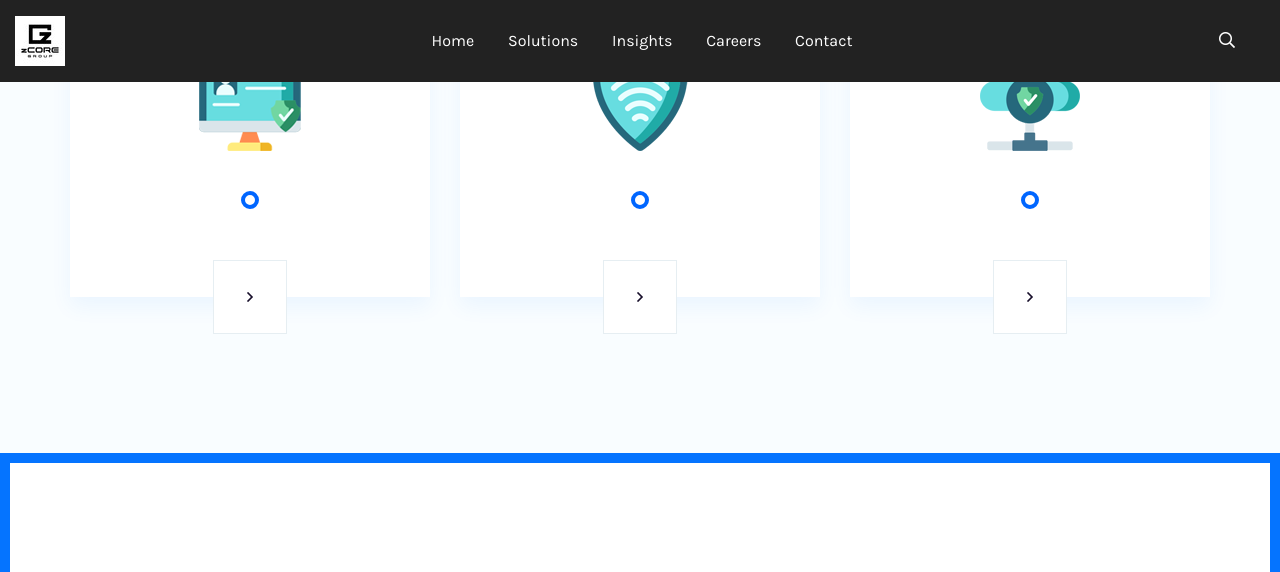
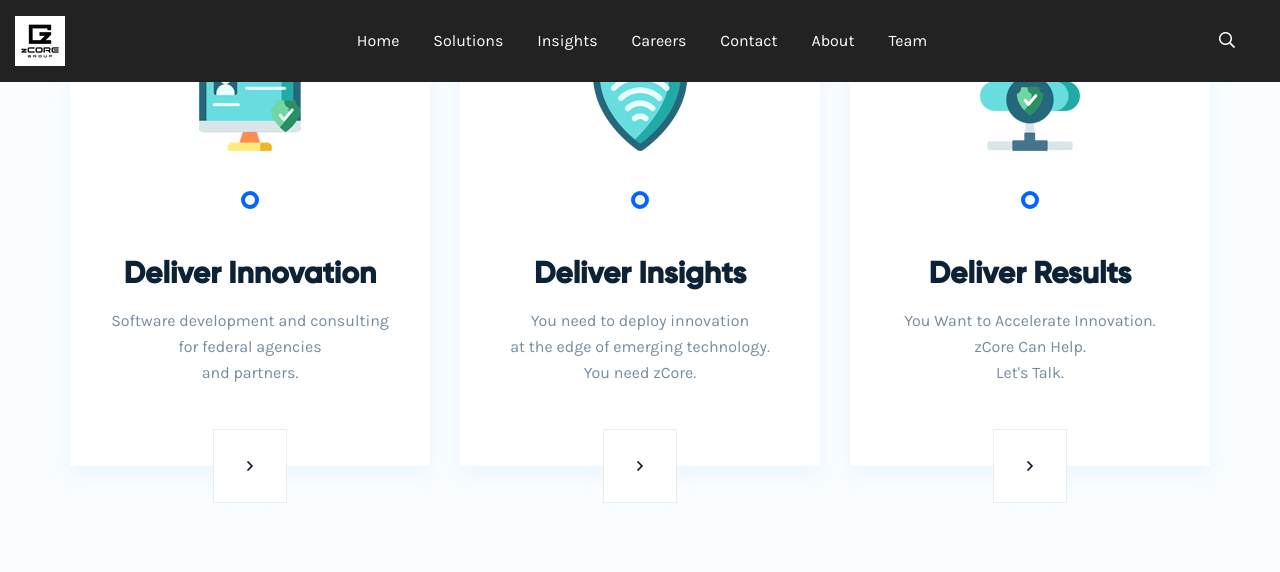
Before and after one commit to zCoreGroup/zcoregroup.github.io, a Jekyll site: the page built from about.html, in a window 1280 px wide and 1400 px high, scrolled down 1504 px. Shown: the top 572 px of the window. Built offline with Jekyll 4.4.1, drawn with Linux system fonts in a browser that asks for light colours; some of the changed text lies outside the part shown.

Commit message:
About page updated for directory management of markdown elements

```diff
--- a/_config.yml
+++ b/_config.yml
@@ -33,6 +33,10 @@ collections:
   about:
     output: true
   team:
+    output: true
+  delivery:
+    output: true
+  action:
     output: true
 
 ############################################################
--- a/_data/navigation.yml
+++ b/_data/navigation.yml
@@ -15,8 +15,11 @@
 
  - text: "Insights"
    url: "blog"
-
  - text: Careers
    url: "careers"
  - text: "Contact"
    url: "contact"
+ - text: "About"
+   url: "about"
+ - text: "Team"
+   url: "team"
--- a/about.html
+++ b/about.html
@@ -67,8 +67,8 @@ title: "About Us"
                     </div>
                     <div class="categories_info">
                         <span class="dot_c dot_c_2"></span>
-                            {% for page in site.service %}
-                                {% if page.section == "service" and page.title == "Deliver Innovation" %}
+                            {% for page in site.delivery %}
+                                {% if page.title == "Deliver Innovation" %}
                                     <h3>{{ page.title }}</h3>
                                     <p>{{ page.description }}</p>
                                 {% endif %}
@@ -84,8 +84,8 @@ title: "About Us"
                     </div>
                     <div class="categories_info">
                         <span class="dot_c dot_c_2"></span>
-                            {% for page in site.about %}
-                             {% if page.section == "service" and page.title == "Deliver Insights" %}
+                            {% for page in site.delivery %}
+                                {% if page.title == "Deliver Insights" %}
                                     <h3>{{ page.title }}</h3>
                                     <p>{{ page.description }}</p>
                                 {% endif %}
@@ -101,8 +101,8 @@ title: "About Us"
                     </div>
                     <div class="categories_info">
                         <span class="dot_c dot_c_2"></span>
-                        {% for page in site.about %}
-                             {% if page.section == "service" and if page.title == "Contact Us" %}
+                        {% for page in site.delivery %}
+                                {% if page.title == "Deliver Results" %}
                                     <h3>{{ page.title }}</h3>
                                     <p>{{ page.description }}</p>
                                 {% endif %}
@@ -122,7 +122,7 @@ title: "About Us"
                             <i class="pe-7s-users"></i>
                         </div>
                         <div class="counter_info">
-                            <h2><span class="counter">786</span>+</h2>
+                            <h2><span class="counter">15</span>+</h2>
                             <h6>Happy Clients</h6>
                         </div>
                     </div>
@@ -133,7 +133,7 @@ title: "About Us"
                             <i class="pe-7s-helm"></i>
                         </div>
                         <div class="counter_info">
-                            <h2><span class="counter">786</span>+</h2>
+                            <h2><span class="counter">15</span>+</h2>
                             <h6>Product Launch</h6>
                         </div>
                     </div>
@@ -144,8 +144,8 @@ title: "About Us"
                             <i class="pe-7s-help2"></i>
                         </div>
                         <div class="counter_info">
-                            <h2><span class="counter">786</span>+</h2>
-                            <h6>Cup Of Coffee</h6>
+                            <h2><span class="counter">16785</span>+</h2>
+                            <h6>Lines of Code</h6>
                         </div>
                     </div>
                 </div>
@@ -155,8 +155,8 @@ title: "About Us"
                             <i class="pe-7s-help2"></i>
                         </div>
                         <div class="counter_info">
-                            <h2><span class="counter">100</span>+</h2>
-                            <h6>Awards Winning</h6>
+                            <h2><span class="counter">999</span>+</h2>
+                            <h6>Push Ups</h6>
                         </div>
                     </div>
                 </div>
@@ -177,7 +177,7 @@ title: "About Us"
                     </div>
                     <div class="video_content text-center">
                         <span class="theme_span">intro video</span>
-                        <h2>Geeks On Call has been<br>a nationwide leader</h2>
+                        <h2>Accelerate Innovation<br></h2>
                     </div>
                 </div>
             </div>
@@ -186,7 +186,7 @@ title: "About Us"
 </section>
 <!-- End zCore_video section -->
 <!-- Start zCore_faq seciton -->
-<section class="zCore_faq zCore_faq_1">
+<!-- <section class="zCore_faq zCore_faq_1">
     <div class="container">
         <div class="zCore_faq_area zCore_faq_area_4">
             <div class="faq_left">
@@ -242,7 +242,7 @@ title: "About Us"
             <div class="faq_right" style="background-image: url({{relative_url}}/assets/images/faq_1.jpg);"></div>
         </div>
     </div>
-</section>
+</section> -->
 <!-- End zCore_faq seciton -->
 <!-- Start call_to_action_3 section -->
 <section class="call_to_action_3 dark_blue section_padding">
@@ -250,13 +250,13 @@ title: "About Us"
         <div class="row align-items-center">
             <div class="col-lg-9">
                 <div class="call_title_3 ">
-                    <span class="theme_span">call to action</span>
-                    <h2>Representing All Of The Major <br>Telecom Companies</h2>
+                    <span class="theme_span"></span>
+                    <h2>Bleeding Edge Software Solutions for Government</h2>
                 </div>
             </div>
             <div class="col-lg-3">
                 <div class="call_action_btn">
-                    <a href="#" class="zCore_btn qoute_btn_3">get a qoute</a>
+                    <a href="#" class="zCore_btn qoute_btn_3">Contact Us</a>
                 </div>
             </div>
         </div>
```
Also changed, not shown: _action/call-to-action.md (added, +5 -0 lines), _counter/cups-of-coffee.md (added, +5 -0 lines), _counter/happy-clients.md (added, +5 -0 lines), _counter/product-launch.md (added, +5 -0 lines), _counter/push-ups.md (added, +5 -0 lines), _delivery/deliver-innovation.md (+0 -1 lines), _delivery/deliver-results.md (renamed from _delivery/contact-us.md, +1 -1 lines), _counter/lines-of-code.md (added). Lines whose indentation alone changed are shown as unchanged.
